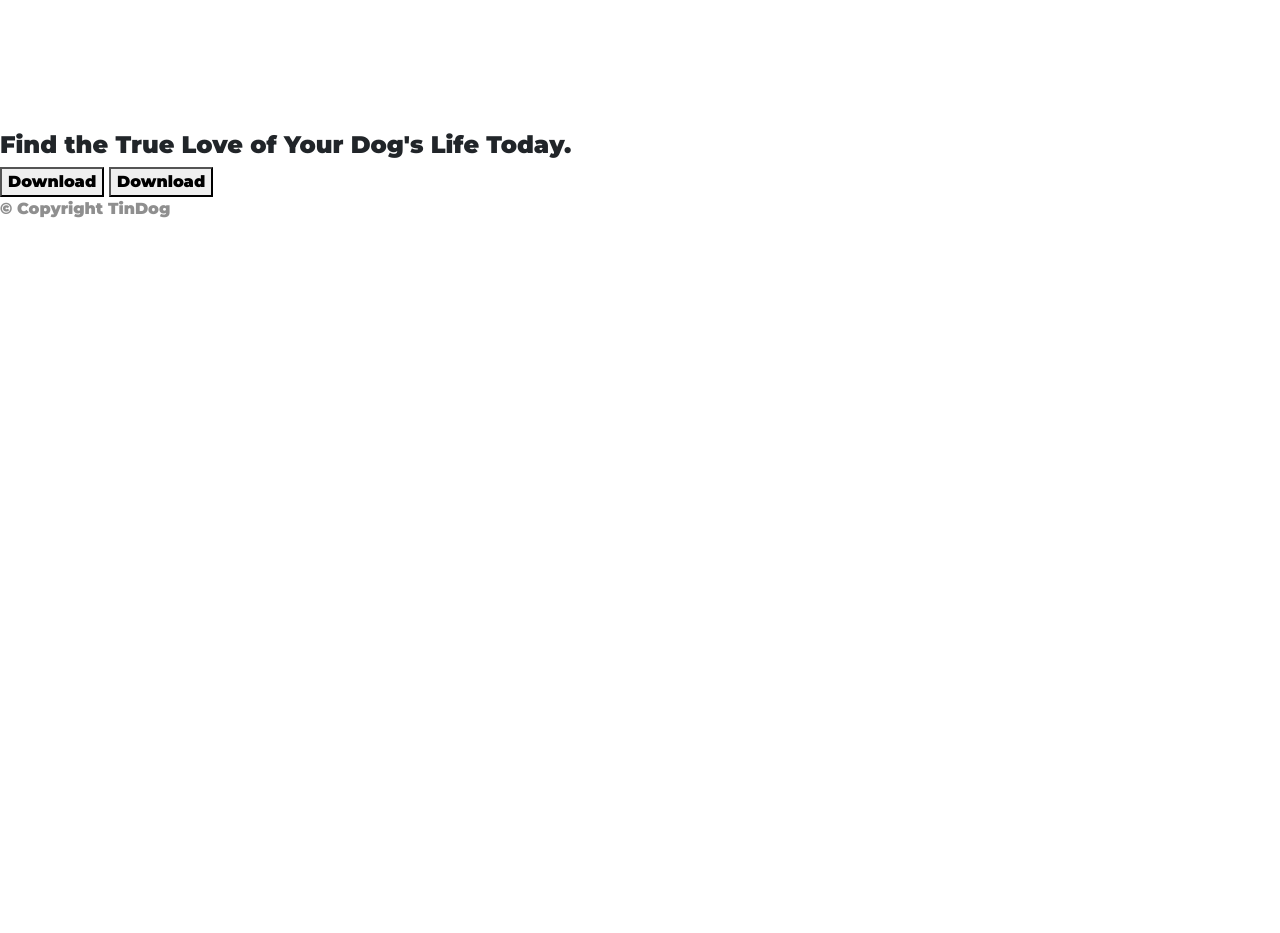
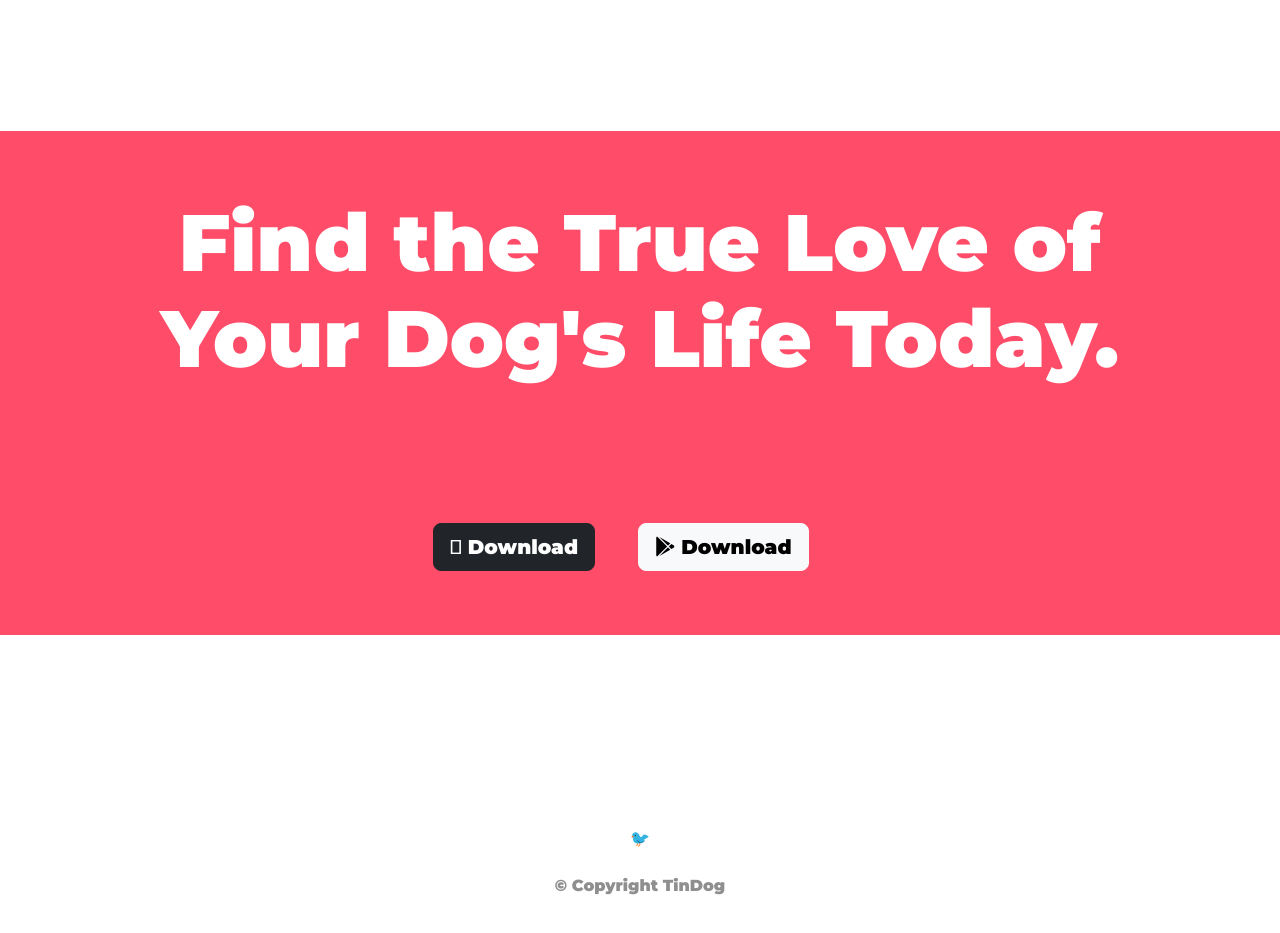
Before and after one commit to IgorPietrzak/Web-Development-Course, a plain HTML site: page TinDog-Start/index.html in a window 1280 px wide. Shown: the part 2551-3484 px from the top of the page. Before the commit the page ends 2772 px from the top, so only its background shows below. Drawn offline with nearby package versions, Linux system fonts and the light colour scheme.

Commit message:
last commit before refactoring css

```diff
--- a/TinDog-Start/css/styles.css
+++ b/TinDog-Start/css/styles.css
@@ -168,3 +168,27 @@
         text-align: center;
     }
 }
+
+/* Call to action section */
+
+#cta {
+    background-color: #FF4C68;
+    text-align: center;
+}
+
+.cta-h3 {
+    color: #FFF;
+    font-size: 5rem;
+    padding: 5% 10%;
+}
+
+/* Footer section */
+
+#footer {
+    text-align: center;
+    padding: 15% 5% 3% 5%;
+}
+
+.footer-emojis {
+    padding-bottom: 2%;
+}
--- a/TinDog-Start/index.html
+++ b/TinDog-Start/index.html
@@ -40,13 +40,13 @@
         <div class="collapse navbar-collapse" id="navbarSupportedContent">
           <ul class="navbar-nav ms-auto">
             <li class="nav-item">
-              <a class="nav-link" href="">Contact</a>
+              <a class="nav-link" href="#footer">Contact</a>
             </li>
             <li class="nav-item">
-              <a class="nav-link" href="">Pricing</a>
+              <a class="nav-link" href="#pricing">Pricing</a>
             </li>
             <li class="nav-item">
-              <a class="nav-link" href="">Download</a>
+              <a class="nav-link" href="#cta">Download</a>
             </li>
           </ul>
         </div>
@@ -197,9 +197,9 @@
 
   <section id="cta">
 
-    <h3>Find the True Love of Your Dog's Life Today.</h3>
-    <button type="button">Download</button>
-    <button type="button">Download</button>
+    <h3 class="cta-h3">Find the True Love of Your Dog's Life Today.</h3>
+    <button class="btn btn-dark btn-lg download-button" type="button"> Download</button>
+    <button class="btn btn-light btn-lg download-button" type="button"><i class="fa-brands fa-google-play"></i> Download</button>
 
   </section>
 
@@ -208,6 +208,7 @@
 
   <footer id="footer">
 
+    <p class="footer-emojis">🐦</p>
     <p>© Copyright TinDog</p>
 
   </footer>
```
